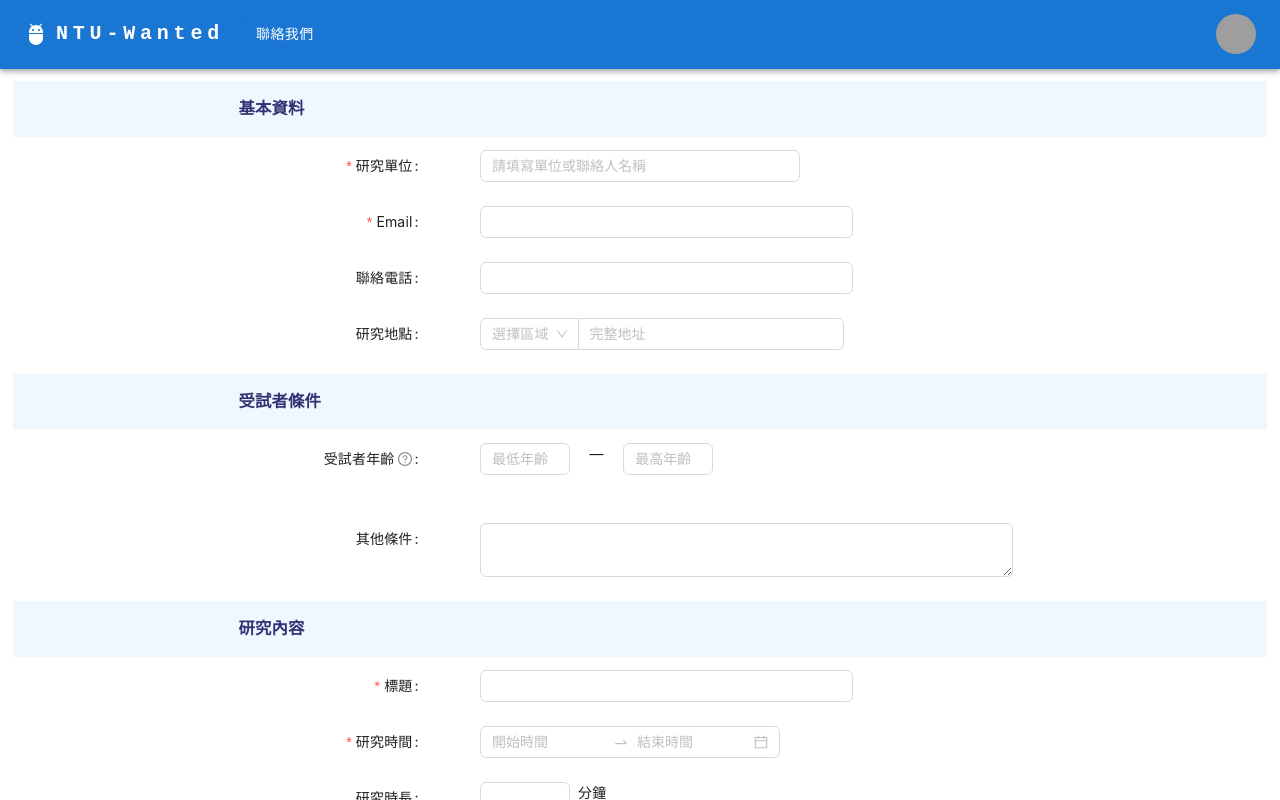
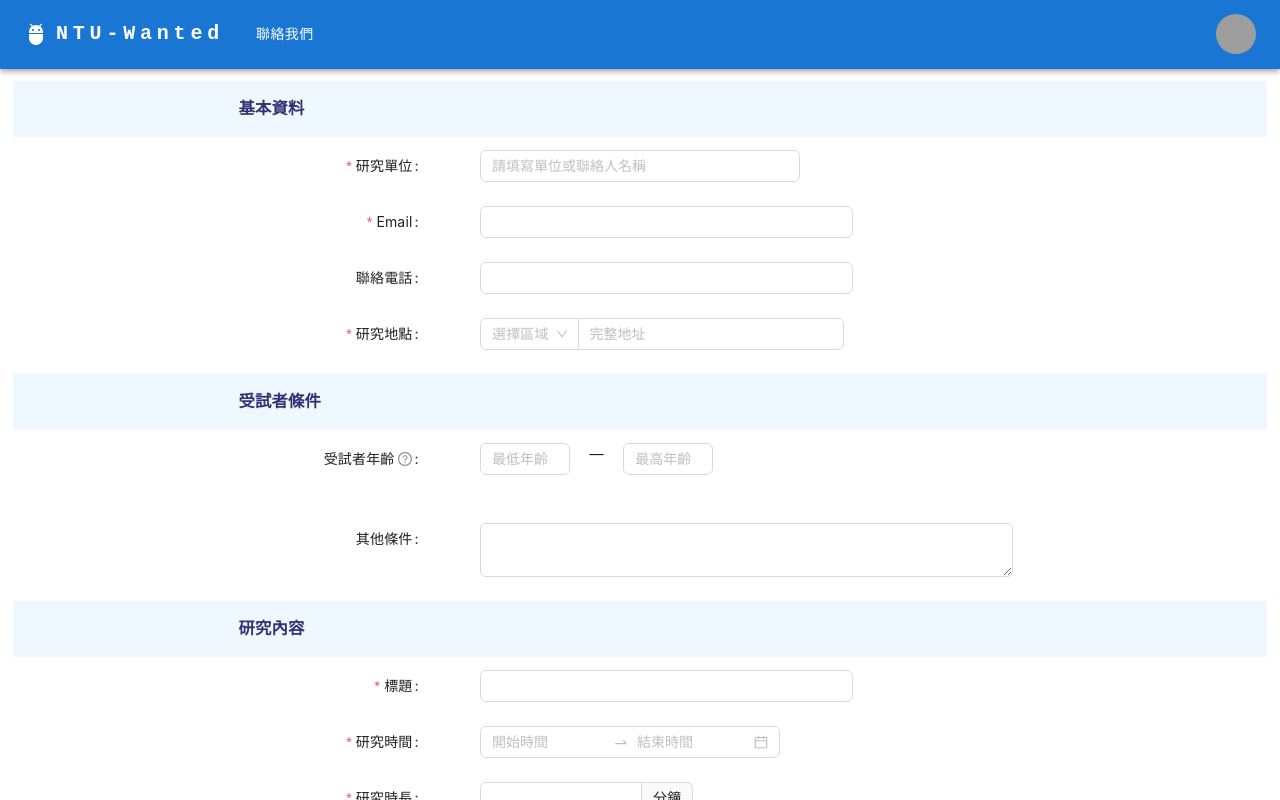
Before and after one commit to lytt925/NTU-Wanted, a React (Create React App) app in the folder frontend/: page /newpost in a window 1280 px wide. Built offline with nearby package versions, Linux system fonts and the light colour scheme; grey boxes are pictures that could not be loaded.

Commit message:
微調 InfoForm

```diff
--- a/frontend/src/components/CreatePost/InfoForm.js
+++ b/frontend/src/components/CreatePost/InfoForm.js
@@ -32,6 +32,7 @@ const validateMessages = {
 
 const InfoForm = () => {
 
+    const [form] = Form.useForm();
     const navigate = useNavigate();
     const navigateToHome = () => {
         navigate('/');
@@ -59,6 +60,8 @@ const InfoForm = () => {
           'time': `${rangeValue[0].format('YYYY年MM月DD日')} 至 ${rangeValue[1].format('YYYY年MM月DD日')} 止`,
           'timeRange': { from: rangeValue[0].format('YYYY/MM/DD') , to: rangeValue[1].format('YYYY/MM/DD') },
         };
+        delete values.address;
+        delete values.len;
         if (!fieldsValue['upper'] && !fieldsValue['lower']) delete values.age;
         submitForm(values);
         console.log('Received values of form: ', values);
@@ -71,7 +74,7 @@ const InfoForm = () => {
 
     return (
 
-        <Form {...layout} id='infoForm' name="infoForm" onFinish={onFinish} validateMessages={validateMessages}>
+        <Form {...layout} form={form} id='infoForm' name="infoForm" onFinish={onFinish} validateMessages={validateMessages}>
             <div className='infoBox'>
                 <div className='infoName'><h3>基本資料</h3></div>
                 <Form.Item name='experimenter' label="研究單位" rules={[{ required: true }]}
@@ -84,14 +87,14 @@ const InfoForm = () => {
                 <Form.Item name='phone' label="聯絡電話" wrapperCol={{ span: 7, offset: 1 }}>
                     <Input />
                 </Form.Item>
-                <Form.Item label="研究地點" rules={[{ required: true }]}>
+                <Form.Item label="研究地點" name="address" rules={[{ required: true }]} >
                     <Input.Group compact>
                         <Form.Item
                             name='locationTags'
                             noStyle
                             rules={[{ required: true, message: "請選擇研究地點" }]}
                         >
-                            <Select placeholder="選擇區域">
+                            <Select placeholder="選擇區域" onChange={ (value) => {form.setFieldsValue({address: value})}}>
                                 <Option value="校總區">校總區</Option>
                                 <Option value="城中校區">城中校區</Option>
                                 <Option value="線上">線上</Option>
@@ -129,35 +132,29 @@ const InfoForm = () => {
                     <Input.TextArea />
                 </Form.Item>
             </div>
+
             <div className='infoBox'>
                 <div className='infoName'><h3>研究內容</h3></div>
                 <Form.Item name='title' label="標題"  rules={[{ required: true }]} wrapperCol={{ span: 7, offset: 1 }}>
                     <Input />
                 </Form.Item>
+
                 <Form.Item name='time' label="研究時間" rules={[{ required: true }]} >
                     <RangePicker placeholder={["開始時間", "結束時間"]} style={{ width: "300px" }} />
                 </Form.Item>
-                <Form.Item label="研究時長" rules={[{ required: true }]}>
-                    <Form.Item name="length" rules={[{ required: true, message: "請填寫您的研究時長" }]}
-                                style={{ display: 'inline-block' }}>
-                        <InputNumber />
-                    </Form.Item>
-                    <span style={{ marginLeft: 8 }}>
-                        分鐘
-                    </span>
+
+                <Form.Item label="研究時長" name="length" rules={[{ required: true, message: "請填寫您的研究時長" }]}
+                             wrapperCol={{ span: 4, offset: 1 }}>
+                    <InputNumber addonAfter="分鐘" />
                 </Form.Item>
 
-                {/* <Form.Item label="研究時間" name="length" rules={[{ required: true, message: "請填寫您的研究時長" }]}
-                            style={{ display: 'inline-block' }} >
-                        <InputNumber placeholder='以分鐘為單位'/>
-                </Form.Item> */}
-
-                <Form.Item name='typeTags' label="研究類型" rules={[{ required: true }]} wrapperCol={{ span: 7, offset: 1 }}>
+                <Form.Item name='typeTags' label="研究類型" rules={[{ required: true }]}
+                            wrapperCol={{ span: 7, offset: 1 }}>
                     <Select
                         mode="tags"
                         allowClear
                         style={{ width: '100%' }}
-                        placeholder="請選擇或新增研究類型"
+                        placeholder="請選擇或輸入研究類型"
                         options={[{ label: "實驗", value: "實驗" },
                                     { label: "問卷", value: "問卷" },
                                     { label: "訪談", value: "訪談" }]}
@@ -168,7 +165,7 @@ const InfoForm = () => {
                         mode="tags"
                         allowClear
                         style={{ width: '100%' }}
-                        placeholder="請選擇或新增報酬形式"
+                        placeholder="請選擇或輸入報酬形式"
                         options={[{ label: "普心加分", value: "普心加分" },
                                     { label: "食物", value: "食物" },
                                     { label: "現金", value: "現金" }]}
```
